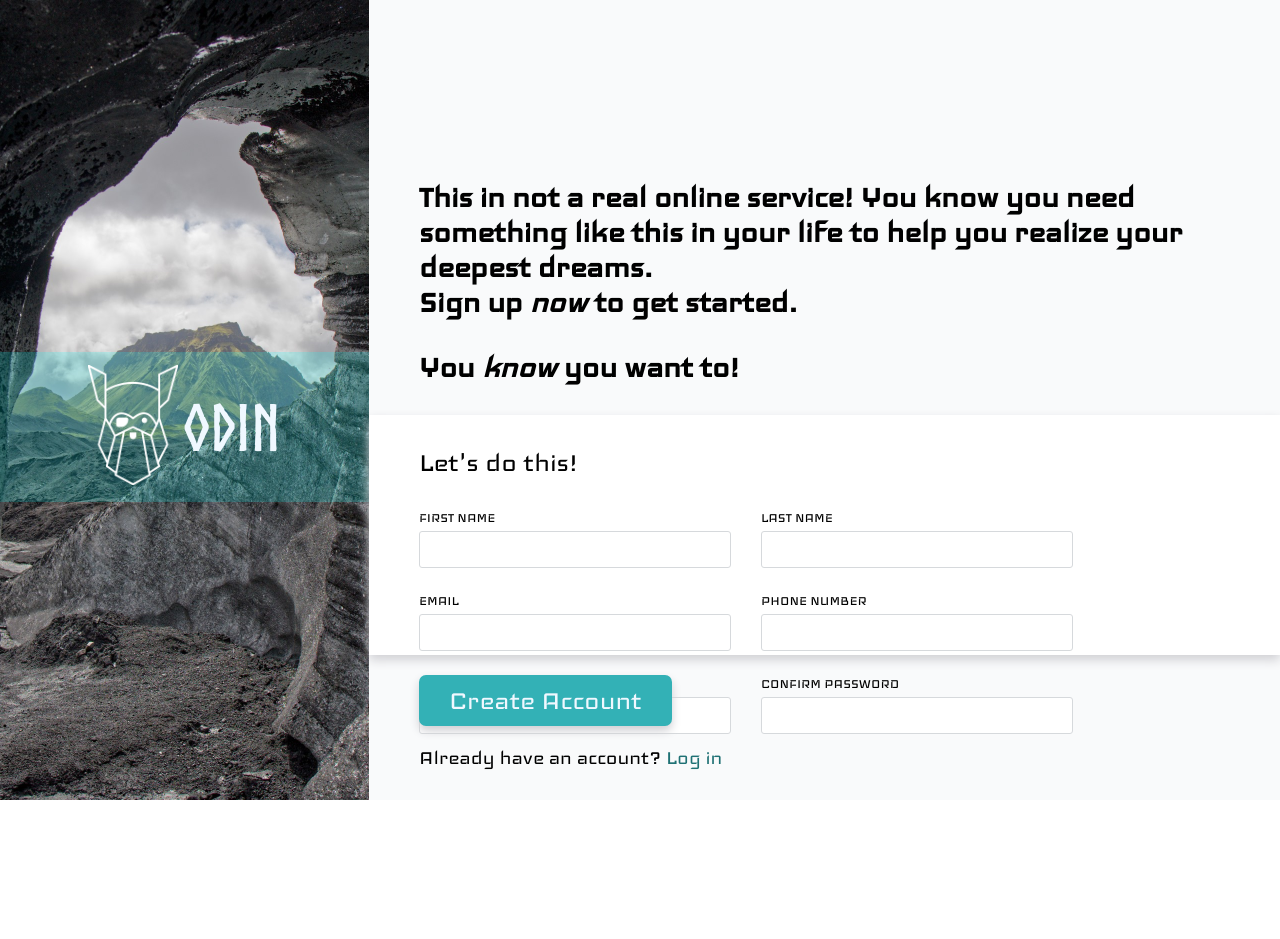
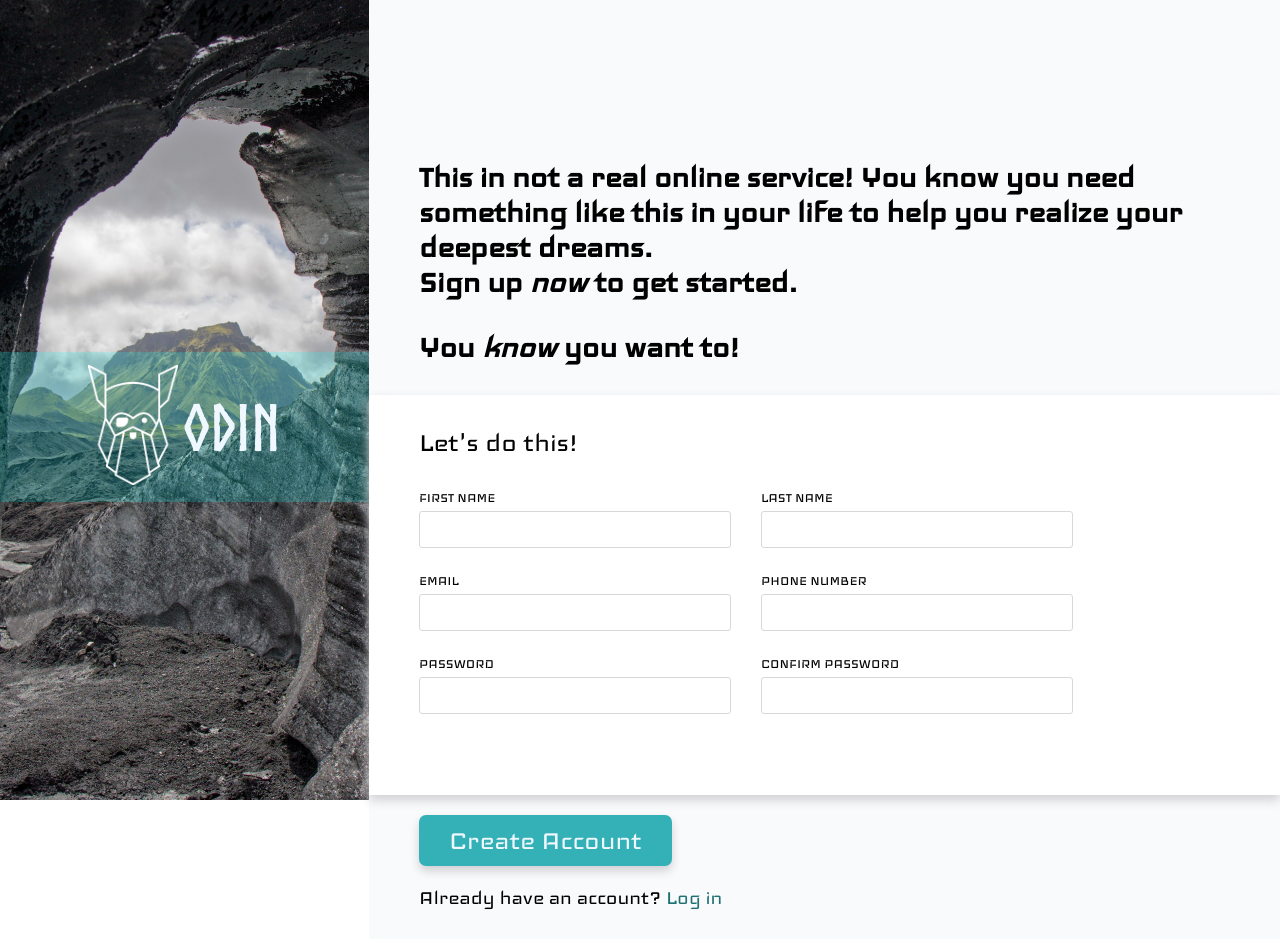
Before and after one commit to renrom/signup, a plain HTML site: page index.html in a window 1280 px wide. Before the commit the page ends 800 px from the top, so only its background shows below. Drawn offline with Linux system fonts and the light colour scheme.

Commit message:
Changed height in field form.

```diff
--- a/css/styles.css
+++ b/css/styles.css
@@ -62,7 +62,7 @@ body {
 }
 
 .right-container-header {
-    margin-top: 150px;
+    margin-top: 130px;
     font-size: 1.5rem;
 }
 
@@ -73,7 +73,7 @@ body {
     background-color: white;
     box-shadow: 0px 5px 10px #d0d0d4;
     margin-left: -50px;
-    height: 30vh;
+    height: 400px;
     margin-bottom: 20px;
 }
 
```
